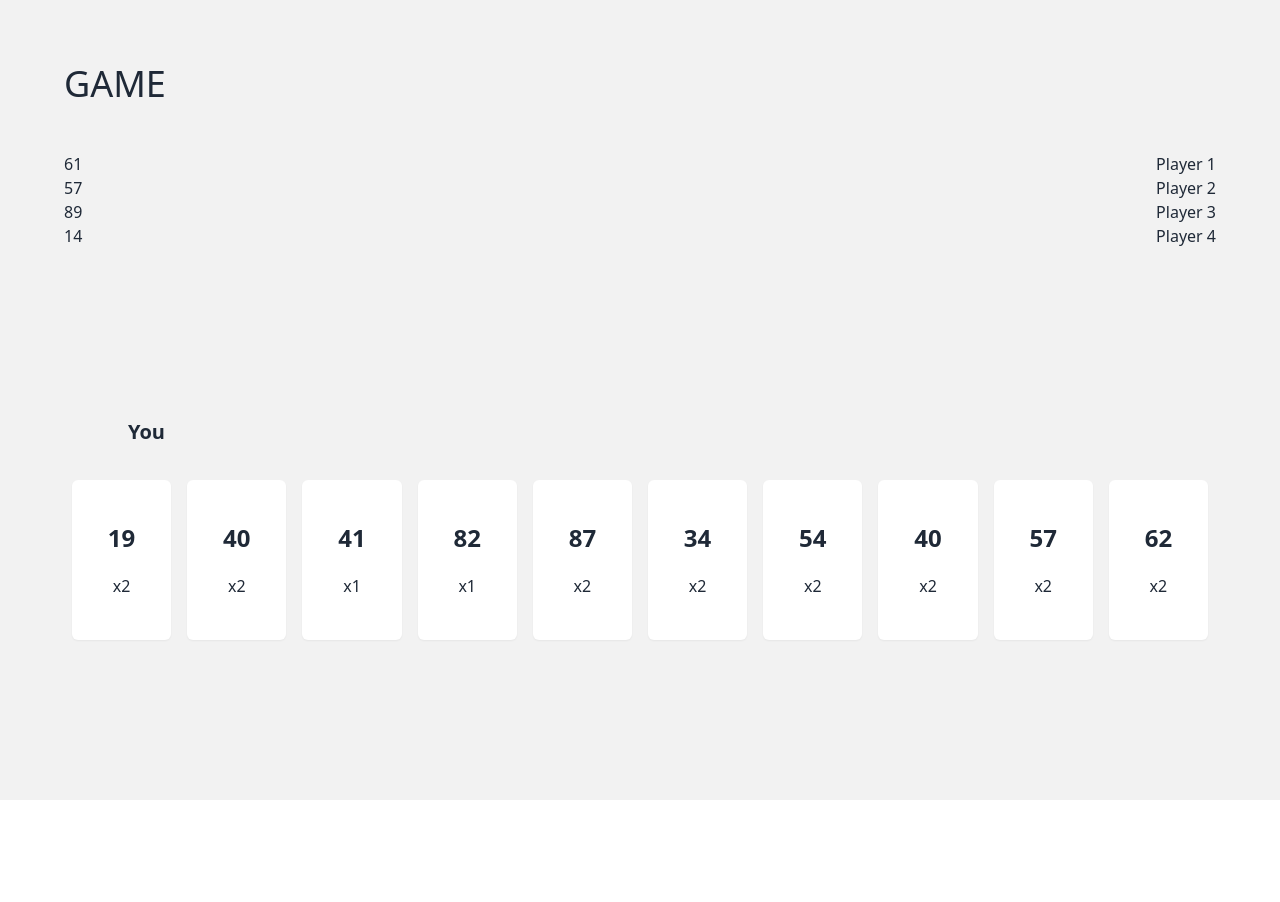
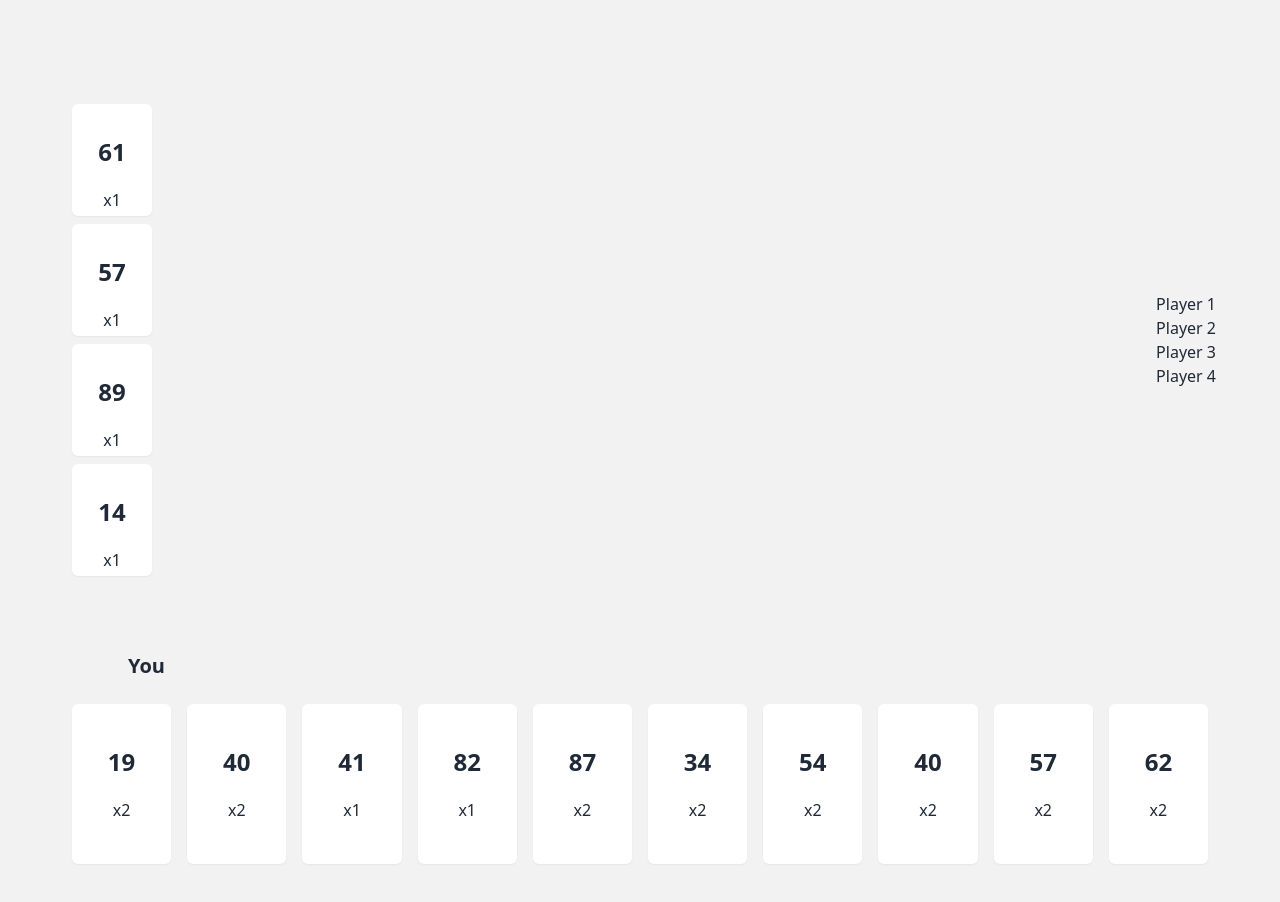
Before and after one commit to kyle65463/Take6, a Next.js app in the folder frontend/: page /play in a window 1280 px wide. Shown: the top 902 px of the page. Before the commit the page ends 800 px from the top, so only its background shows below. Built offline with nearby package versions, Linux system fonts and the light colour scheme.

Commit message:
Restyle game page

```diff
--- /dev/null
+++ b/frontend/src/common/components/DisplayCard.tsx
@@ -0,0 +1,37 @@
+import { Card } from "@models/card";
+import clsx from "clsx";
+import React from "react";
+
+type CardSize = "base" | "sm";
+
+interface HandCardProps {
+	card: Card;
+	selected?: boolean;
+	onClick?: () => void;
+	size?: CardSize;
+}
+
+function DisplayCard({ card, selected, onClick, size = "base" }: HandCardProps) {
+	const { number, score } = card;
+	return (
+		<div
+			onClick={onClick}
+			className={clsx("card rounded-md bg-base-100 shadow-sm mx-2 my-2 cursor-pointer duration-75 select-none", {
+				// Base size
+				"h-40": size === "base",
+				"w-28": size === "base",
+				// Small size
+				"h-28": size === "sm",
+				"w-20": size === "sm",
+				"selected-card": selected,
+			})}
+		>
+			<div className='card-body flex justify-center items-center'>
+				<span className='text-2xl font-bold'>{number}</span>
+				<span className='mt-3'>x{score}</span>
+			</div>
+		</div>
+	);
+}
+
+export default DisplayCard;
--- a/frontend/src/common/components/HandCard.tsx
+++ /dev/null
@@ -1,31 +0,0 @@
-import { Card } from "@models/card";
-import clsx from "clsx";
-import React from "react";
-
-interface HandCardProps {
-	card: Card;
-	selected: boolean;
-	onClick: () => void;
-}
-
-function HandCard({ card, selected, onClick }: HandCardProps) {
-	const { number, score } = card;
-	return (
-		<div
-			onClick={onClick}
-			className={clsx(
-				"card h-40 w-28 rounded-md bg-base-100 shadow-sm mx-2 cursor-pointer duration-75 select-none",
-				{
-					"selected-card": selected,
-				}
-			)}
-		>
-			<div className='card-body flex justify-center items-center'>
-				<span className='text-2xl font-bold'>{number}</span>
-				<span className='mt-3'>x{score}</span>
-			</div>
-		</div>
-	);
-}
-
-export default HandCard;
--- a/frontend/src/modules/game_page/GamePage.tsx
+++ b/frontend/src/modules/game_page/GamePage.tsx
@@ -1,5 +1,5 @@
 import Button from "@common/components/Button";
-import HandCard from "@common/components/HandCard";
+import DisplayCard from "@common/components/DisplayCard";
 import { randomCard } from "@models/card";
 import { GameStartEvent } from "@models/game_events";
 import { randomPlayer, randomSelfPlayer } from "@models/player";
@@ -9,7 +9,7 @@ import { useContext, useEffect } from "react";
 import { useGame } from "./useGame";
 
 function GamePage() {
-	const { game, selectedHandCardId, selectHandCard, playCard } = useGame();
+	const { game, selectedHandCardId, playedCardInfo, selectHandCard, playCard } = useGame();
 	const { socket } = useContext(SocketContext);
 	const { onGameEvent } = useContext(EventsContext); // ! Used for mocked server
 	const connecting = socket === undefined;
@@ -28,29 +28,43 @@ function GamePage() {
 
 	return (
 		<div className='layout'>
-			<h1 className='text-4xl'>GAME</h1>
 			{/* <p>{connecting && <span>Connecting...</span>}</p> */}
 			{game && (
-				<main className='flex-1 flex flex-col justify-between mb-24'>
+				<main className='flex-1 flex flex-col justify-between mb-14'>
 					<div className='flex justify-between'>
-						<section className='mt-12'>
+						{/* Field cards */}
+						<section className='mt-16'>
 							{game.fieldCards.map((row) => (
 								<div>
 									{row.map((card) => (
-										<span className='mr-4'>{card.number}</span>
+										<DisplayCard size='sm' card={card} />
 									))}
 								</div>
 							))}
 						</section>
-						<section className='mt-12'>
-							{game.otherPlayers.map((player) => (
-								<p key={player.name}>{player.name}</p>
-							))}
-						</section>
+
+						<div className='flex items-center mt-16'>
+							{/* Played cards */}
+							<section className='flex mr-16'>
+								{playedCardInfo?.map(({ playerName, card }) => (
+									<div className=''>
+										<p className='mb-2'>{playerName}</p>
+										<DisplayCard size='sm' card={card} />
+									</div>
+								))}
+							</section>
+
+							{/* Players info */}
+							<section>
+								{game.otherPlayers.map((player) => (
+									<p key={player.name}>{player.name}</p>
+								))}
+							</section>
+						</div>
 					</div>
 
 					<section className='mt-12'>
-						<div className='px-16 w-full flex justify-between items-center mb-6'>
+						<div className='px-16 w-full flex justify-between items-end mb-4'>
 							<p className='text-xl font-bold'>{game.player.name}</p>
 							{selectedHandCardId !== undefined ? (
 								<Button style='primary' onClick={() => playCard(selectedHandCardId)}>
@@ -63,7 +77,7 @@ function GamePage() {
 
 						<div className='flex justify-center'>
 							{game.player.cards.map((card, i) => (
-								<HandCard
+								<DisplayCard
 									onClick={() => selectHandCard(i)}
 									card={card}
 									selected={i === selectedHandCardId}
--- a/frontend/src/modules/game_page/useGame.ts
+++ b/frontend/src/modules/game_page/useGame.ts
@@ -1,4 +1,4 @@
-import { randomCard } from "@models/card";
+import { Card, randomCard } from "@models/card";
 import { Game } from "@models/game";
 import { GameStartEvent, GameUpdateEvent } from "@models/game_events";
 import { PlayCardEvent } from "@models/player_events";
@@ -8,6 +8,7 @@ import { useCallback, useContext, useEffect, useState } from "react";
 
 export function useGame() {
 	const [game, setGame] = useState<Game | undefined>();
+	const [playedCardInfo, setPlayedCardInfo] = useState<{ playerName: string; card: Card }[]>();
 	const [selectedHandCardId, setSelctedHandCardId] = useState<number | undefined>();
 	const { gameEvents, sendPlayerEvent } = useContext(EventsContext);
 	const { onGameEvent } = useContext(EventsContext); // ! Used for mocked server
@@ -25,37 +26,38 @@ export function useGame() {
 	const onGameUpdate = useCallback((gameUpdateEvent: GameUpdateEvent) => {
 		const { playedCardInfo } = gameUpdateEvent;
 		playedCardInfo.sort((a, b) => a.card.number - b.card.number);
+		setPlayedCardInfo(playedCardInfo);
 
 		// Append each card to the end of the corresponding row by the rule
-		setGame((oldGame) => {
-			if (oldGame) {
-				const newGame = deepCopy(oldGame);
-				const fieldCards = newGame.fieldCards;
-				playedCardInfo.forEach(({ card }) => {
-					// Find the best match row for each played card
-					let bestMatchRowIdx: number | undefined;
-					let maxCardNumber: number | undefined;
+		// setGame((oldGame) => {
+		// 	if (oldGame) {
+		// 		const newGame = deepCopy(oldGame);
+		// 		const fieldCards = newGame.fieldCards;
+		// 		playedCardInfo.forEach(({ card }) => {
+		// 			// Find the best match row for each played card
+		// 			let bestMatchRowIdx: number | undefined;
+		// 			let maxCardNumber: number | undefined;
 
-					// Iterate every rows
-					for (let i = 0; i < fieldCards.length; i++) {
-						const row = fieldCards[i];
-						if (row.length === 0) throw "Invalid card number of a row";
-						const lastCardNumber = row[row.length - 1].number; // The rightmost number of a row
-						if (lastCardNumber < card.number && (!maxCardNumber || lastCardNumber > maxCardNumber)) {
-							// Update the best matched row idx
-							bestMatchRowIdx = i;
-							maxCardNumber = lastCardNumber;
-						}
-					}
-					if (bestMatchRowIdx === undefined || maxCardNumber === undefined) {
-					} else {
-						// Append the played card to the corresponding row
-						fieldCards[bestMatchRowIdx].push(card);
-					}
-				});
-				return newGame;
-			}
-		});
+		// 			// Iterate every rows
+		// 			for (let i = 0; i < fieldCards.length; i++) {
+		// 				const row = fieldCards[i];
+		// 				if (row.length === 0) throw "Invalid card number of a row";
+		// 				const lastCardNumber = row[row.length - 1].number; // The rightmost number of a row
+		// 				if (lastCardNumber < card.number && (!maxCardNumber || lastCardNumber > maxCardNumber)) {
+		// 					// Update the best matched row idx
+		// 					bestMatchRowIdx = i;
+		// 					maxCardNumber = lastCardNumber;
+		// 				}
+		// 			}
+		// 			if (bestMatchRowIdx === undefined || maxCardNumber === undefined) {
+		// 			} else {
+		// 				// Append the played card to the corresponding row
+		// 				fieldCards[bestMatchRowIdx].push(card);
+		// 			}
+		// 		});
+		// 		return newGame;
+		// 	}
+		// });
 	}, []);
 
 	// Listen for every game events
@@ -123,5 +125,5 @@ export function useGame() {
 		[game]
 	);
 
-	return { game, selectedHandCardId, selectHandCard, playCard };
+	return { game, selectedHandCardId, playedCardInfo, selectHandCard, playCard };
 }
--- a/frontend/src/styles/globals.css
+++ b/frontend/src/styles/globals.css
@@ -6,7 +6,7 @@
 	@apply flex flex-col;
 	max-width: 87.5rem;
 	width: 90%;
-	padding: 4rem 0;
+	padding: 2rem 0;
 	margin: 0 auto;
 	min-height: calc(100vh);
 }
```
